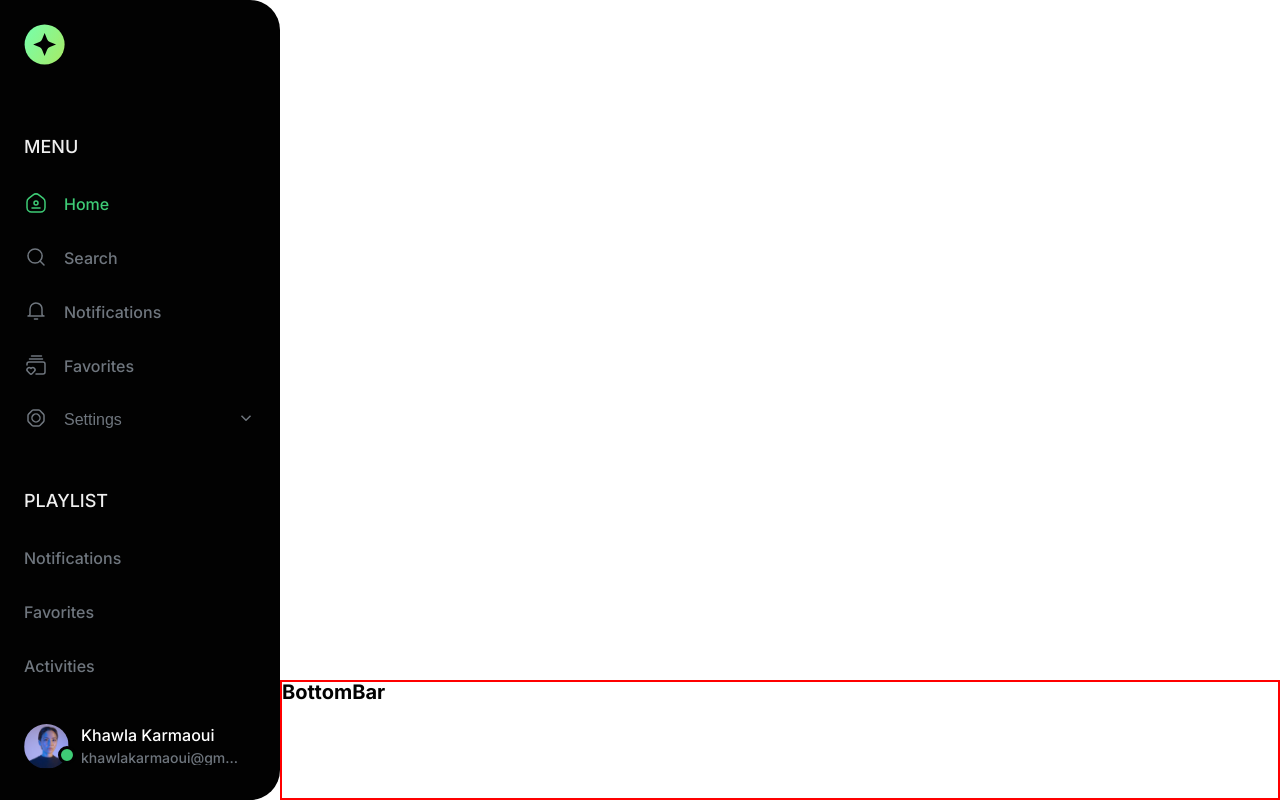
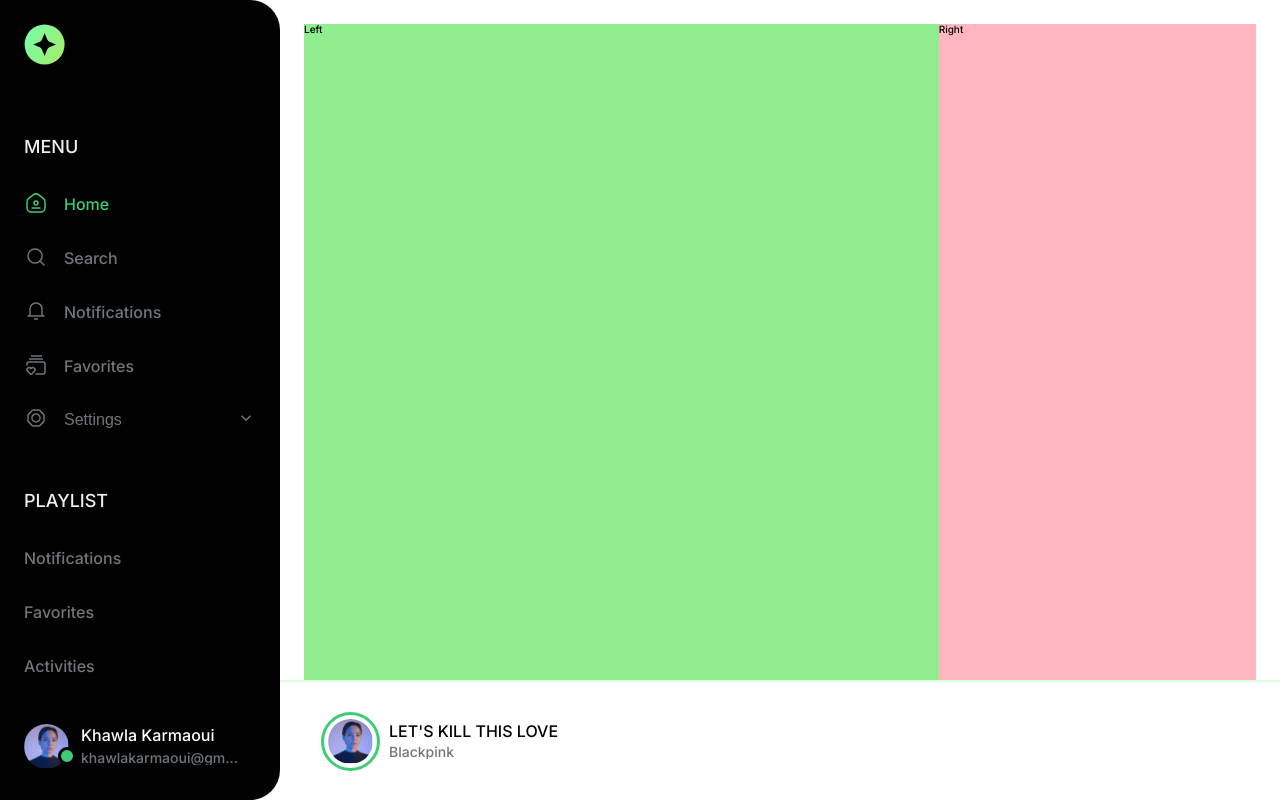
Before and after one commit to jaeel29/musical-dashboard, a React (Create React App) app: page / in a window 1280 px wide. Built offline with nearby package versions, Linux system fonts and the light colour scheme.

Commit message:
bottom bar and body

```diff
--- a/src/components/BottomBar/BottomBar.module.scss
+++ b/src/components/BottomBar/BottomBar.module.scss
@@ -1,9 +1,47 @@
+@import '../../styles/helpers';
+
 .bottomBar {
-  border: 2px solid red;
   background-color: white;
   position: fixed;
   height: 120px;
   bottom: 0;
   right: 0;
   left: 280px;
+  padding: 24px 48px;
+  border-top: 2px solid #d9fee1;
+  // border: 2px solid red;
+
+  display: flex;
+  align-items: center;
+
+  .highlitedMusic {
+    display: flex;
+    align-items: center;
+    gap: 16px;
+
+    .titles {
+      flex: 1;
+
+      h6 {
+        font-size: 16px;
+        color: $n8;
+        font-weight: 500;
+        margin-bottom: 6px;
+        text-transform: uppercase;
+      }
+
+      p {
+        font-size: 14px;
+        color: $n4;
+
+        word-wrap: break-word;
+
+        width: 85%;
+
+        white-space: nowrap;
+        overflow: hidden;
+        text-overflow: ellipsis;
+      }
+    }
+  }
 }
--- a/src/components/BottomBar/index.tsx
+++ b/src/components/BottomBar/index.tsx
@@ -1,9 +1,16 @@
+import Avatar from 'components/UI/Avatar';
 import styles from './BottomBar.module.scss';
 
 const BottomBar = () => {
   return (
     <div className={styles.bottomBar}>
-      <h1>BottomBar</h1>
+      <div className={styles.highlitedMusic}>
+        <Avatar src={'/images/avatar.png'} highlight />
+        <div className={styles.titles}>
+          <h6>Let's kill this love</h6>
+          <p>Blackpink</p>
+        </div>
+      </div>
     </div>
   );
 };
--- a/src/components/LayoutPage/LayoutPage.module.scss
+++ b/src/components/LayoutPage/LayoutPage.module.scss
@@ -1,8 +1,11 @@
 .layout {
-  display: flex;
   height: 100vh;
+
+  // .sidebar {
+  // }
+
+  .body {
+    margin-left: 320px;
+    height: 100%;
+  }
 }
-
-.body {
-  flex: 1;
-}
--- a/src/components/LayoutPage/index.tsx
+++ b/src/components/LayoutPage/index.tsx
@@ -1,14 +1,15 @@
-import cn from 'classnames';
 import Sidebar from 'components/Sidebar';
-import React, { FC, ReactNode } from 'react';
+import { FC, ReactNode } from 'react';
 import styles from './LayoutPage.module.scss';
 
 const LayoutPage: FC<{ children: ReactNode }> = ({ children }) => {
   return (
-    <div className={cn(styles.layout)}>
-      <Sidebar />
+    <div className={styles.layout}>
+      <div className={styles.sidebar}>
+        <Sidebar />
+      </div>
 
-      <div className={cn(styles.body)}>{children}</div>
+      <div className={styles.body}>{children}</div>
     </div>
   );
 };
--- a/src/components/Sidebar/index.tsx
+++ b/src/components/Sidebar/index.tsx
@@ -145,7 +145,7 @@ const Sidebar = () => {
 
       <div className={styles.userInfo}>
         <div className={styles.avatar}>
-          <Avatar src={'/images/avatar.png'} />
+          <Avatar src={'/images/avatar.png'} dot />
         </div>
 
         <div className={styles.titles}>
--- a/src/components/UI/Avatar/Avatar.module.scss
+++ b/src/components/UI/Avatar/Avatar.module.scss
@@ -1,10 +1,6 @@
 @import '../../../styles/helpers';
 
 .avatar {
-  display: flex;
-  align-items: center;
-  justify-content: center;
-
   .avatarContainer {
     position: relative;
     width: 45px;
@@ -30,8 +26,18 @@
       background-color: $p1;
       border-radius: 50%;
       right: -7px;
-      bottom: 10%;
+      bottom: 7%;
       border: 3px solid $n8;
+    }
+
+    .highlight {
+      position: absolute;
+      top: -7px;
+      left: -7px;
+      width: calc(100% + 14px);
+      height: calc(100% + 14px);
+      border-radius: 50%;
+      border: 3px solid $p1;
     }
   }
 }
--- a/src/components/UI/Avatar/index.tsx
+++ b/src/components/UI/Avatar/index.tsx
@@ -1,13 +1,16 @@
 import styles from './Avatar.module.scss';
 
-const Avatar = ({ src }: any) => {
+const Avatar = ({ src, highlight, dot }: any) => {
   return (
     <div className={styles.avatar}>
       <div className={styles.avatarContainer}>
         <div className={styles.imageContainer}>
           <img src={src} alt='avatar' className={styles.image} />
         </div>
-        <div className={styles.dot} />
+
+        {dot && <div className={styles.dot} />}
+
+        {highlight && <div className={styles.highlight} />}
       </div>
     </div>
   );
--- a/src/pages/Home/Home.module.scss
+++ b/src/pages/Home/Home.module.scss
@@ -5,10 +5,24 @@
   background: $n;
   color: #020202;
   margin-left: -40px;
+  height: calc(100% - 120px);
+  // outline: 2px solid red;
 
   .body {
     height: 100%;
-    margin-left: 40px;
-    padding: 24px;
+    padding: 24px 24px 0;
+    display: flex;
+    flex: 1;
+    height: 100%;
+
+    .left {
+      background-color: lightgreen;
+      flex: 1;
+    }
+
+    .right {
+      background-color: lightpink;
+      flex: 0.5;
+    }
   }
 }
--- a/src/pages/Home/index.tsx
+++ b/src/pages/Home/index.tsx
@@ -5,7 +5,9 @@ const Home = () => {
   return (
     <div className={styles.home}>
       <div className={styles.body}>
-        <h1>Home Page</h1>
+        <div className={styles.left}>Left</div>
+
+        <div className={styles.right}>Right</div>
       </div>
 
       <BottomBar />
```
